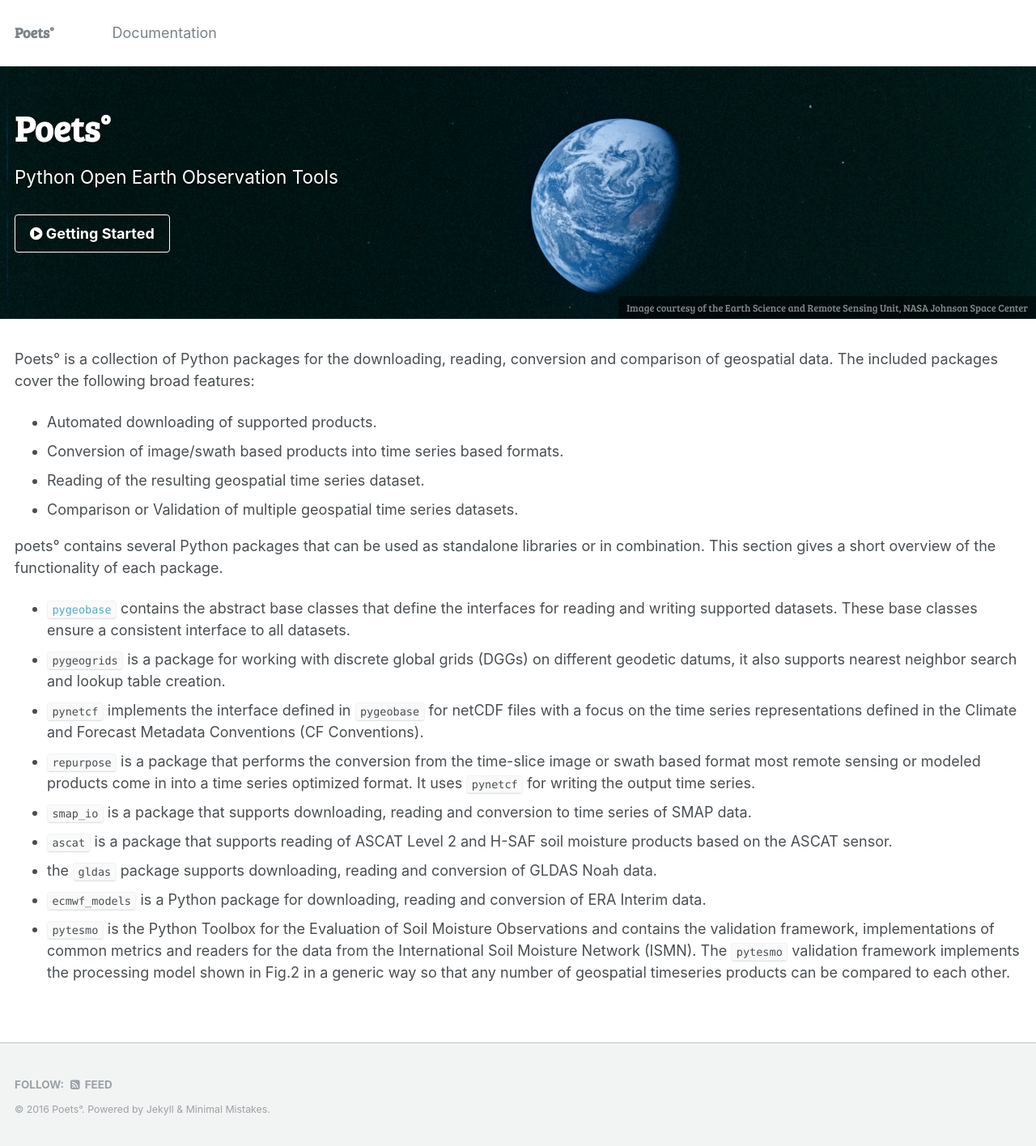
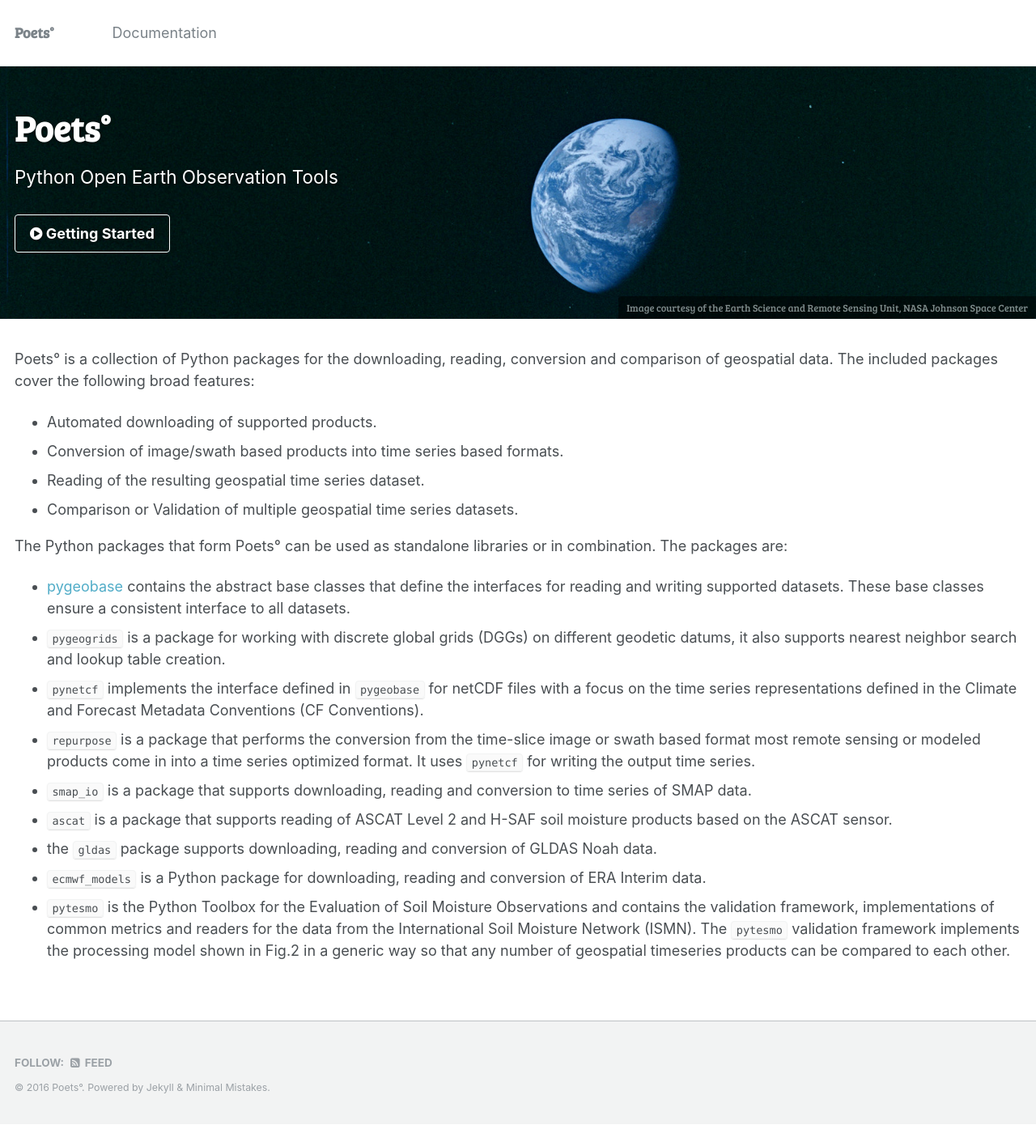
Before and after one commit to TUW-GEO/poets, a Jekyll site: the page built from _pages/home.md, in a window 1280 px wide. Shown: the whole page at 81% size. Built offline with Jekyll 4.4.1, drawn with Linux system fonts in a browser that asks for light colours; after the commit the page ends 1389 px from its top, so only the background shows below that.

Commit message:
Improve text.

```diff
--- a/_pages/home.md
+++ b/_pages/home.md
@@ -19,33 +19,31 @@ following broad features:
 - Reading of the resulting geospatial time series dataset.
 - Comparison or Validation of multiple geospatial time series datasets.
 
+The Python packages that form Poets° can be used as standalone libraries or in
+combination. The packages are:
 
-poets° contains several Python packages that can be used as standalone libraries
-or in combination. This section gives a short overview of the functionality of
-each package.
-
-* [`pygeobase`](https://github.com/tuw-geo/pygeobase) contains the abstract
+- [pygeobase](https://github.com/tuw-geo/pygeobase) contains the abstract
   base classes that define the interfaces for reading and writing supported
   datasets. These base classes ensure a consistent interface to all datasets.
-* `pygeogrids` is a package for working with discrete global grids
+- `pygeogrids` is a package for working with discrete global grids
   (DGGs) on different geodetic datums, it also supports nearest neighbor
   search and lookup table creation.
-* `pynetcf` implements the interface defined in `pygeobase`
+- `pynetcf` implements the interface defined in `pygeobase`
   for netCDF files with a focus on the time series representations defined
   in the Climate and Forecast Metadata Conventions (CF Conventions).
-* `repurpose` is a package that performs the conversion from the
+- `repurpose` is a package that performs the conversion from the
   time-slice image or swath based format most remote sensing or modeled
   products come in into a time series optimized format. It uses
   `pynetcf` for writing the output time series.
-* `smap_io` is a package that supports downloading, reading and
+- `smap_io` is a package that supports downloading, reading and
   conversion to time series of SMAP data.
-* `ascat` is a package that supports reading of ASCAT Level 2 and
+- `ascat` is a package that supports reading of ASCAT Level 2 and
   H-SAF soil moisture products based on the ASCAT sensor.
-* the `gldas` package supports downloading, reading and conversion
+- the `gldas` package supports downloading, reading and conversion
   of GLDAS Noah data.
-* `ecmwf_models` is a Python package for downloading, reading and
+- `ecmwf_models` is a Python package for downloading, reading and
   conversion of ERA Interim data.
-* `pytesmo` is the Python Toolbox for the Evaluation of Soil Moisture
+- `pytesmo` is the Python Toolbox for the Evaluation of Soil Moisture
   Observations and contains the validation framework, implementations of common
   metrics and readers for the data from the International Soil Moisture Network
   (ISMN). The `pytesmo` validation framework implements the processing model
```
